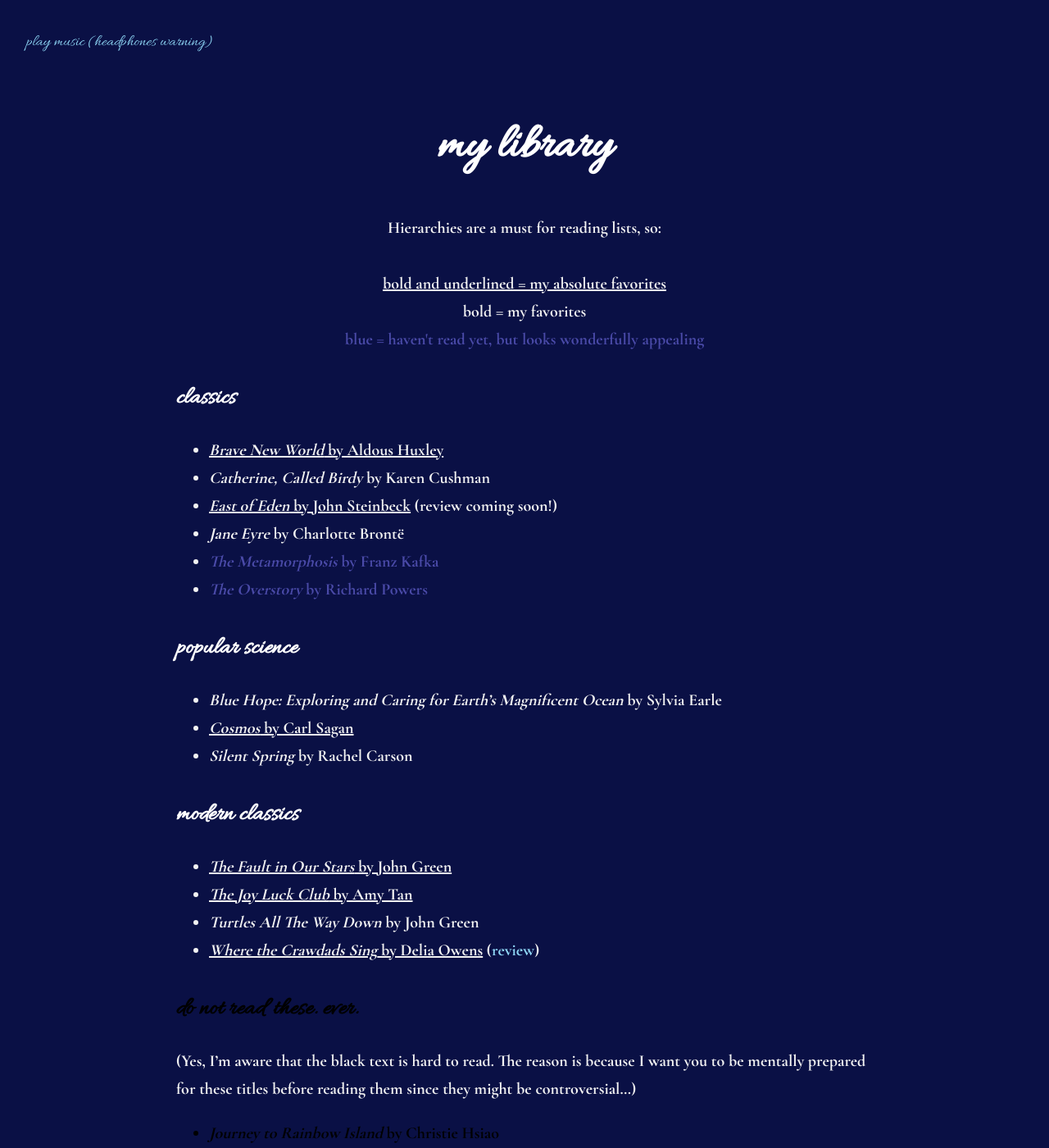
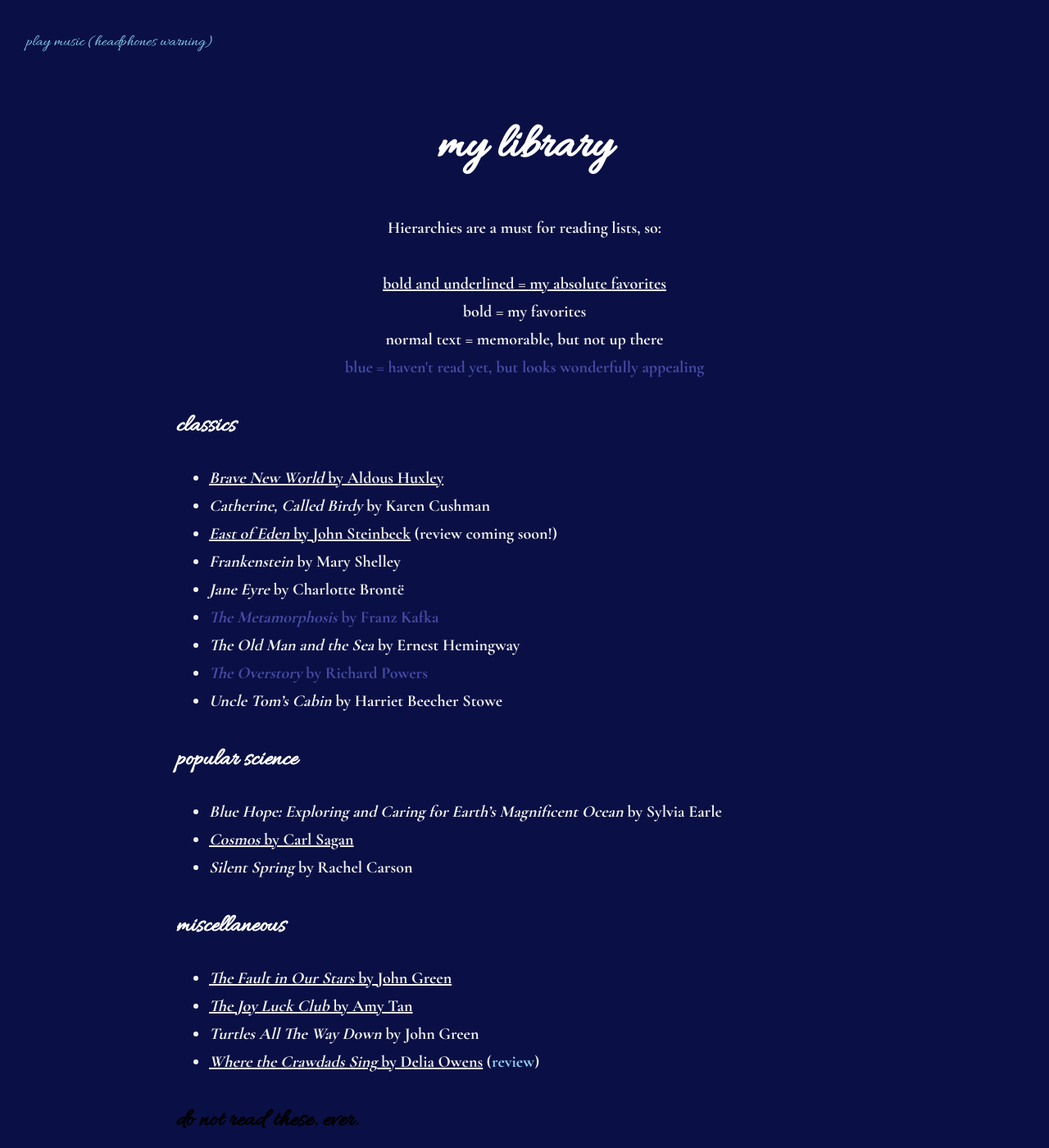
Before and after one commit to leucinemymind/leucinemymind.github.io, a Jekyll site: the page built from books.md, in a window 1280 px wide and 1400 px high. Shown: the whole window at 82% size. Built offline with Jekyll 4.4.1, drawn with Linux system fonts in a browser that asks for light colours; our own code applies the rules of GitHub Pages for plain Markdown files.

Commit message:
more books

```diff
--- a/books.md
+++ b/books.md
@@ -12,6 +12,8 @@
 
 <span style="font-weight: bold">bold = my favorites</span> <br/>
 
+normal text = memorable, but not up there <br/>
+
 <span style="color:#4a4aa8">blue = haven't read yet, but looks wonderfully appealing</span> <br/>
 
 </div>
@@ -19,23 +21,26 @@
 ### classics
 
 - <span style="font-weight: bold; text-decoration:underline">*Brave New World* by Aldous Huxley</span>
-- <span style="font-weight: bold">*Catherine, Called Birdy* by Karen Cushman</span>
+- *Catherine, Called Birdy* by Karen Cushman
 - <span style="font-weight: bold; text-decoration: underline">*East of Eden* by John Steinbeck</span> (review coming soon!)
-- <span style="font-weight: bold">*Jane Eyre* by Charlotte Brontë</span>
+- ***Frankenstein*** **by Mary Shelley**
+- <span style="font-weight: bold, text-decoration:underline">*Jane Eyre* by Charlotte Brontë</span>
 - <span style="color:#4a4aa8">*The Metamorphosis* by Franz Kafka</span>
+- *The Old Man and the Sea* by Ernest Hemingway
 - <span style="color:#4a4aa8">*The Overstory* by Richard Powers</span>
+- *Uncle Tom's Cabin* by Harriet Beecher Stowe
 
 ### popular science
 
-- <span style="font-weight: bold">*Blue Hope: Exploring and Caring for Earth's Magnificent Ocean* by Sylvia Earle</span>
+- ***Blue Hope: Exploring and Caring for Earth's Magnificent Ocean*** **by Sylvia Earle**
 - <span style="font-weight: bold; text-decoration: underline">*Cosmos* by Carl Sagan</span>
 - <span style="font-weight: bold">*Silent Spring* by Rachel Carson</span>
 
-### modern classics
+### miscellaneous
 
 - <span style="font-weight: bold; text-decoration: underline">*The Fault in Our Stars* by John Green</span>
 - <span style="font-weight: bold; text-decoration: underline">*The Joy Luck Club* by Amy Tan</span>
-- <span style="font-weight: bold">*Turtles All The Way Down* by John Green</span>
+- ***Turtles All The Way Down*** **by John Green**
 - <span style="font-weight: bold; text-decoration: underline">*Where the Crawdads Sing* by Delia Owens</span> ([review](https://leucinemymind.github.io/2025/07/15/wtcds.html))
 
 <h3 style="color:#000000">do not read these. ever.</h3>
```
